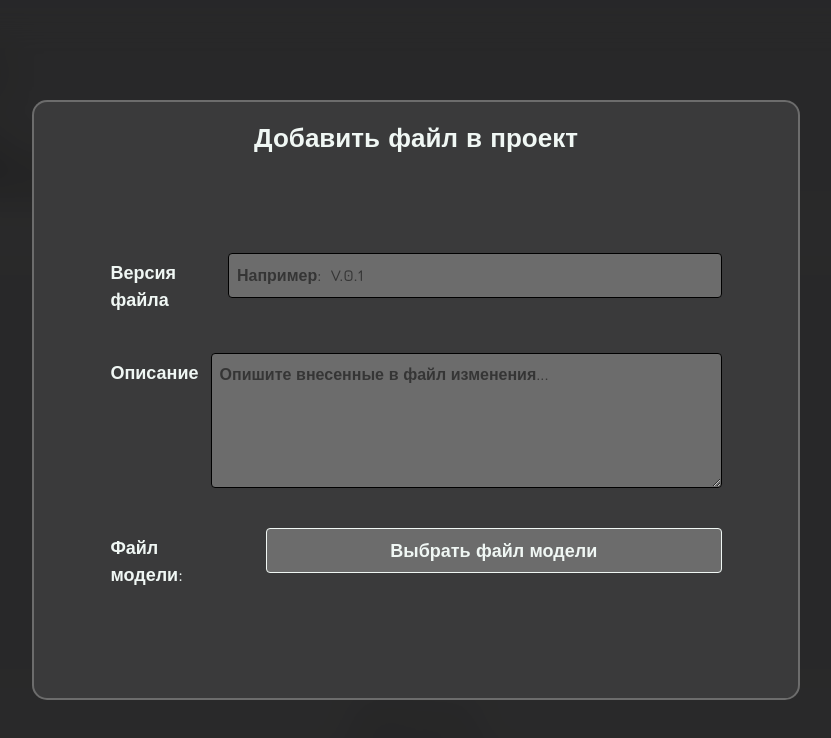
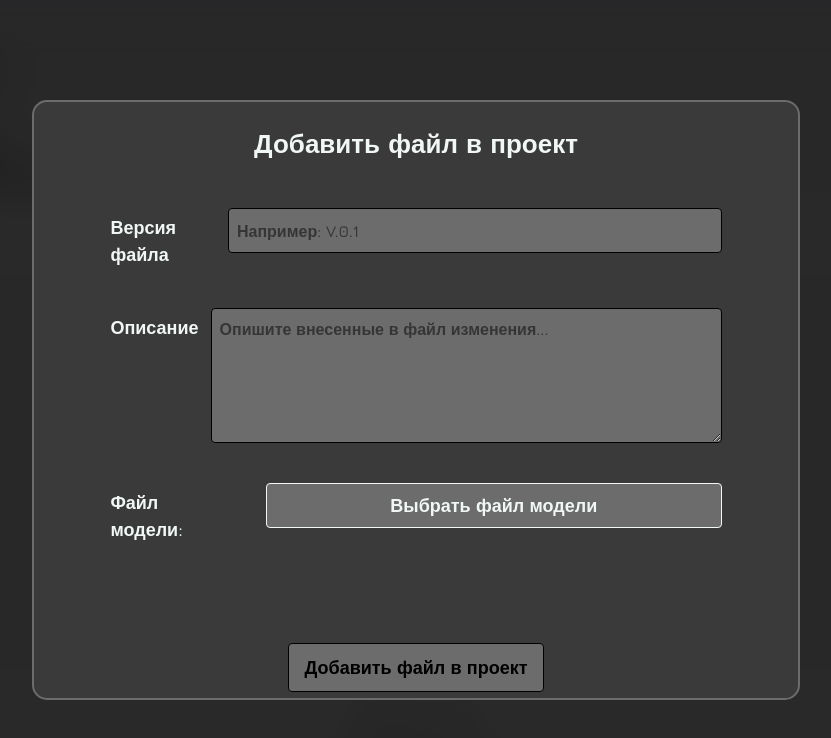
Before and after one commit to vlaus9/InterBiMatter, a React (Vite) app in the folder frontend/: page /projectPage in a window 1280 px wide. Shown: the top 738 px of the page, without its empty margins (224-1055 px from the left). Built offline with nearby package versions, Linux system fonts and the light colour scheme; what @thatopen/components would draw is missing.

Commit message:
feat: Начал слайс версий проекта

```diff
--- a/frontend/src/components/AddFileToProjectForm/AddFileToProjectForm.tsx
+++ b/frontend/src/components/AddFileToProjectForm/AddFileToProjectForm.tsx
@@ -15,6 +15,27 @@ const AddFileToProjectForm: React.FC = () => {
         }
     }
 
+    const handleSubmit = async(e: React.FormEvent<HTMLFormElement>) => {
+        e.preventDefault()
+
+        try {
+
+            if (!file || !version || !description) {
+                return
+            }
+
+            const formData = new FormData()
+            formData.append('name', version)
+            formData.append('description', description)
+            formData.append('file', file)
+
+
+
+        } catch (error) {
+            console.log('Ошибка добавления файл в проект', error)
+        }
+    }
+
     return (
         <motion.div
             initial='initial'
@@ -25,26 +46,46 @@ const AddFileToProjectForm: React.FC = () => {
 
             <div className='w-[60%] min-w-[500px] h-[70%] min-h-[600px] bg-(--bg-primary) border-2 border-(--button-group-primary-bg) m-[30px] rounded-[15px]'>
                 <div className='flex justify-center items-center h-20'>
-                    <h1 className='text-(--text-primary) text-[26px] mb-2.5' style={{fontWeight: '800'}}>
+                    <h1 className='text-(--text-primary) text-[26px] mt-3 mb-2.5' style={{fontWeight: '800'}}>
                         Добавить файл в проект
                     </h1>
                 </div>
 
-                <form className='h-[80%] flex flex-col justify-center items-center'>
+                <form onSubmit={handleSubmit} className='h-[90%] flex flex-col justify-center items-center'>
                     <div className='flex gap-3 w-[80%] justify-between mb-10'>
                         <label htmlFor='fileVersion' className='text-[18px] text-(--text-primary) pt-1.5'>Версия файла</label>
-                        <input id='fileVersion' type='text' placeholder='Например:  V.0.1' value={version} onChange={(e: React.ChangeEvent<HTMLInputElement>) => setVersion(e.target.value)} required className='w-[600px] h-[45px] p-2 border border-black bg-(--button-group-primary-bg) outline-(--button-group-primary-bg) rounded-sm text-(--text-primary) placeholder:text-[black] placeholder:opacity-[0.5]'></input>
+                        <input id='fileVersion' type='text' placeholder='Например: V.0.1' value={version} onChange={(e: React.ChangeEvent<HTMLInputElement>) => setVersion(e.target.value)} required className='w-[600px] h-[45px] p-2 border border-black bg-(--button-group-primary-bg) outline-(--button-group-primary-bg) rounded-sm text-(--text-primary) placeholder:text-[black] placeholder:opacity-[0.5]'></input>
                     </div>
                     <div className='flex gap-3 w-[80%] justify-between mb-10'>
                         <label htmlFor='fileVersion' className='text-[18px] text-(--text-primary) pt-1.5'>Описание</label>
-                        <textarea id='fileVersion' type='text' placeholder='Опишите внесенные в файл изменения...' value={description} onChange={(e: React.ChangeEvent<HTMLInputElement>) => setDescription(e.target.value)} required className='w-[600px] h-[135px] h-max-[300px] p-2 border border-black bg-(--button-group-primary-bg) outline-(--button-group-primary-bg) rounded-sm text-(--text-primary) placeholder:text-[black] placeholder:opacity-[0.5]'></textarea>
-                    </div>
-                    <div className='flex gap-3 w-[80%] justify-between'>
-                        <h3 className='text-[18px] text-(--text-primary) pt-1.5'>Файл модели:</h3>
-                        <label htmlFor='fileProject' className='flex justify-center items-center cursor-pointer px-[15px] ml-[50px] w-[600px] h-[45px] bg-(--button-group-primary-bg) rounded-sm text-[18px] border text-(--text-primary) hover:border-[#d0cfcfff] hover:border-2 transition-all'>Выбрать файл модели</label>
-                        <input id='fileProject' type='file' className='hidden' accept='.ifc' onChange={handleFileChange}></input>
+                        <textarea id='fileVersion' placeholder='Опишите внесенные в файл изменения...' value={description} onChange={(e: React.ChangeEvent<HTMLTextAreaElement>) => setDescription(e.target.value)} required className='w-[600px] h-[135px] max-h-[300px] min-h-20 p-2 border border-black bg-(--button-group-primary-bg) outline-(--button-group-primary-bg) rounded-sm text-(--text-primary) placeholder:text-[black] placeholder:opacity-[0.5]'></textarea>
                     </div>
 
+                    {
+                        !file ? (
+                            <div className='flex gap-3 w-[80%] justify-between'>
+                                <h3 className='text-[18px] text-(--text-primary) pt-1.5'>Файл модели:</h3>
+                                <label htmlFor='fileProject' className='flex justify-center items-center cursor-pointer px-[15px] ml-[50px] w-[600px] h-[45px] bg-(--button-group-primary-bg) rounded-sm text-[18px] border text-(--text-primary) hover:border-[#d0cfcfff] hover:border-2 transition-all'>Выбрать файл модели</label>
+                                <input id='fileProject' type='file' className='hidden' accept='.ifc' onChange={handleFileChange}></input>
+                            </div>
+                        ) : (
+                            <div className='flex gap-3 w-[80%] justify-between'>
+                                <h3 className='text-[18px] text-(--text-primary) pt-1.5'>Файл модели:</h3>
+                                <div className='flex flex-col items-center gap-5'>
+                                    <label htmlFor='fileProject' className='flex justify-center items-center cursor-pointer px-[15px] ml-[50px] w-[600px] h-[45px] bg-(--button-group-primary-bg) rounded-sm text-[18px] border text-(--text-primary) hover:border-[#d0cfcfff] hover:border-2 transition-all'>Выбрать другой файл</label>
+                                    <input id='fileProject' type='file' className='hidden' accept='.ifc' onChange={handleFileChange}></input>
+                                    <h1 className='text-[18px]'>Выбран файл: {file.name}</h1>
+                                </div>
+                            </div>
+                        )
+                    }
+
+
+                    <div className='mt-25'>
+                        <button type='submit' className='py-2.5 px-[15px] border rounded-sm bg-(--button-group-primary-bg) hover:bg-[#9f9e9eff] transition-all cursor-pointer'>
+                            <h1 className='text-[18px]'>Добавить файл в проект</h1>
+                        </button>
+                    </div>
                 </form>
             </div>
 
--- /dev/null
+++ b/frontend/src/components/AddFileToProjectForm/slice/versionSlice.ts
@@ -0,0 +1,32 @@
+import { createAsyncThunk } from '@reduxjs/toolkit'
+import axios from 'axios'
+
+interface IVersions {
+    id: string
+    name: string
+    description?: string
+    date: Date | string
+    filePath: string
+}
+
+interface IVersionsResponse {
+    status: 'success'| 'error'
+    data: {
+        versions: IVersions
+    }
+    message?: string
+}
+
+interface IVersionState {
+    version: IVersions | null
+    loading: boolean,
+    error: string | null
+    isActive: boolean
+}
+
+const initialState: IVersionState = {
+    version: null,
+    loading: false,
+    error: null,
+    isActive: false
+}
```
Also changed, not shown: 1 other file (tests, documents, lock files or other folders).
